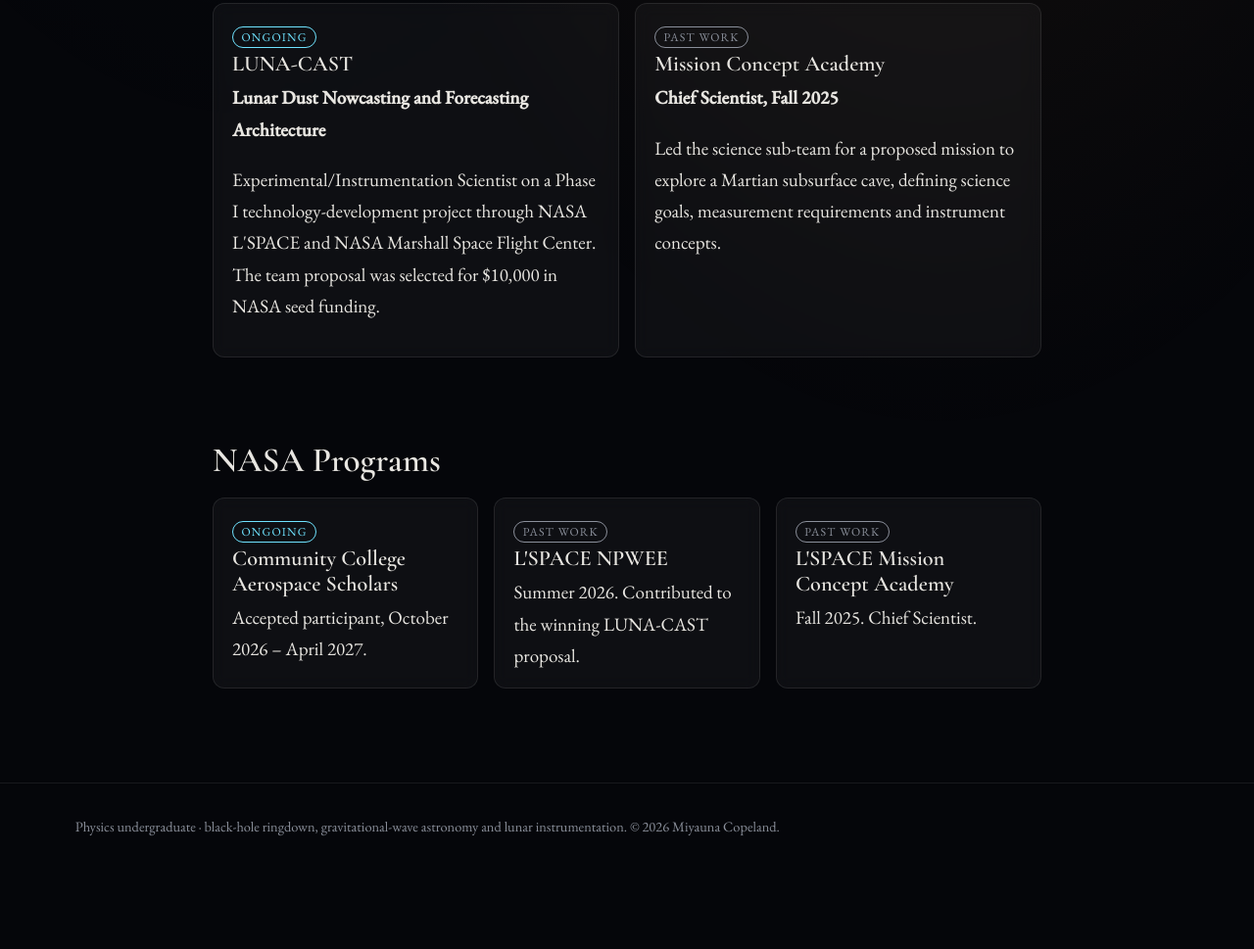
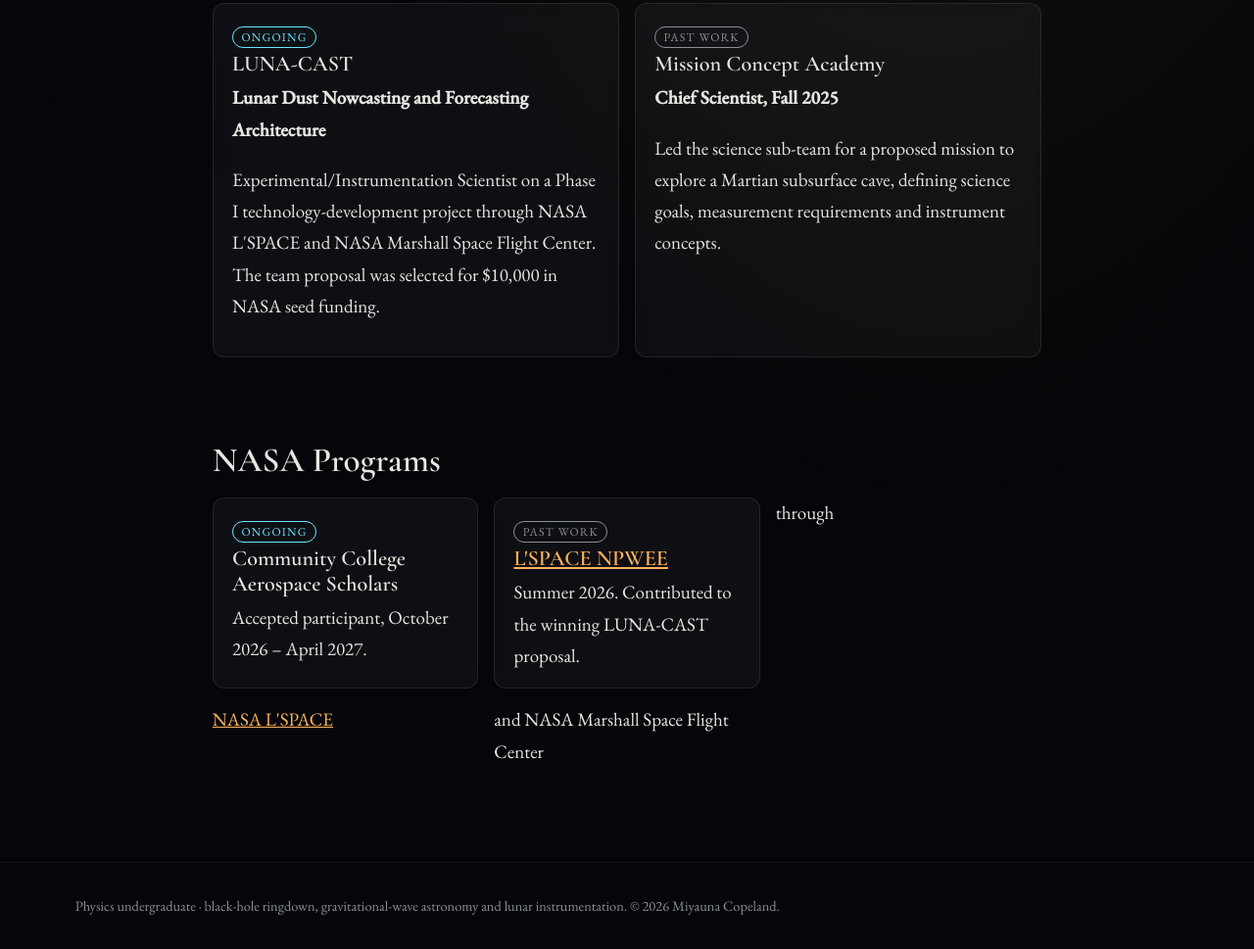
Before and after one commit to miyacopeland/Personal-Website, a plain HTML site: page v2/index.html in a window 1280 px wide. Shown: the part 2111-3080 px from the top of the page at 98% size. Before the commit the page ends 3000 px from the top, so only its background shows below. Drawn offline with nearby package versions, Linux system fonts and the light colour scheme.

Commit message:
Revise past work entries in index.html
Updated past work section with a link to L'SPACE NPWEE.

```diff
--- a/v2/index.html
+++ b/v2/index.html
@@ -50,9 +50,7 @@
  <h2>NASA Programs</h2>
  <div class="grid">
   <div class="card"><span class="tag">Ongoing</span><h3>Community College Aerospace Scholars</h3>Accepted participant, October 2026 – April 2027.</div>
-  <div class="card"><span class="tag past">Past Work</span><h3>L'SPACE NPWEE</h3>Summer 2026. Contributed to the winning LUNA-CAST proposal.</div>
-  <div class="card"><span class="tag past">Past Work</span><h3>L'SPACE Mission Concept Academy</h3>Fall 2025. Chief Scientist.</div>
- </div>
+<div class="card"><span class="tag past">Past Work</span><h3><a href="https://www.lspace.asu.edu/proposal-writing-academy" target="_blank" rel="noopener">L'SPACE NPWEE</a></h3>Summer 2026. Contributed to the winning LUNA-CAST proposal.</div>through <a href="https://www.lspace.asu.edu/" target="_blank" rel="noopener">NASA L'SPACE</a> and NASA Marshall Space Flight Center </div>
 </div></div>
 <footer>Physics undergraduate · black-hole ringdown, gravitational-wave astronomy and lunar instrumentation. © 2026 Miyauna Copeland.</footer>
 <script src="script.js"></script>
```
